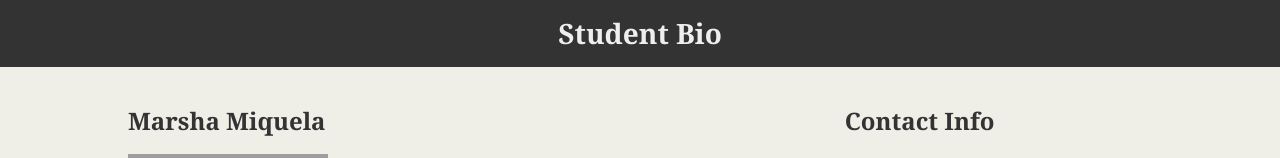
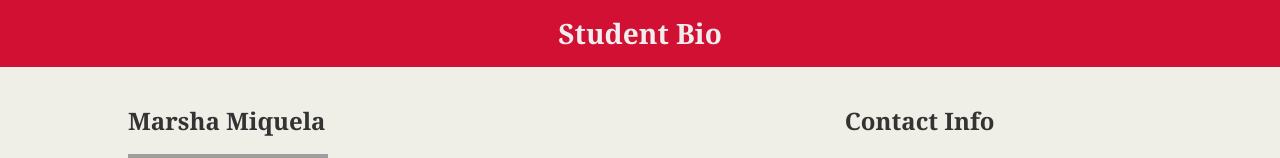
Before and after one commit to mmiquela/HTMLBioWithCSS, a plain HTML site: page asset/index.html in a window 1280 px wide. Shown: the top 158 px of the page. Drawn offline with Linux system fonts and the light colour scheme; grey boxes are pictures that could not be loaded.

Commit message:
Trying to make this work ..Web URL

```diff
--- a/asset/style/style.css
+++ b/asset/style/style.css
@@ -8,7 +8,7 @@ body {
     line-height: 150%;
     background: #efeee7;
 }
-header { background: #333333; }
+header { background: #d21034; }
 h1 {
     margin: 0;
     margin-bottom: 20px;
```
